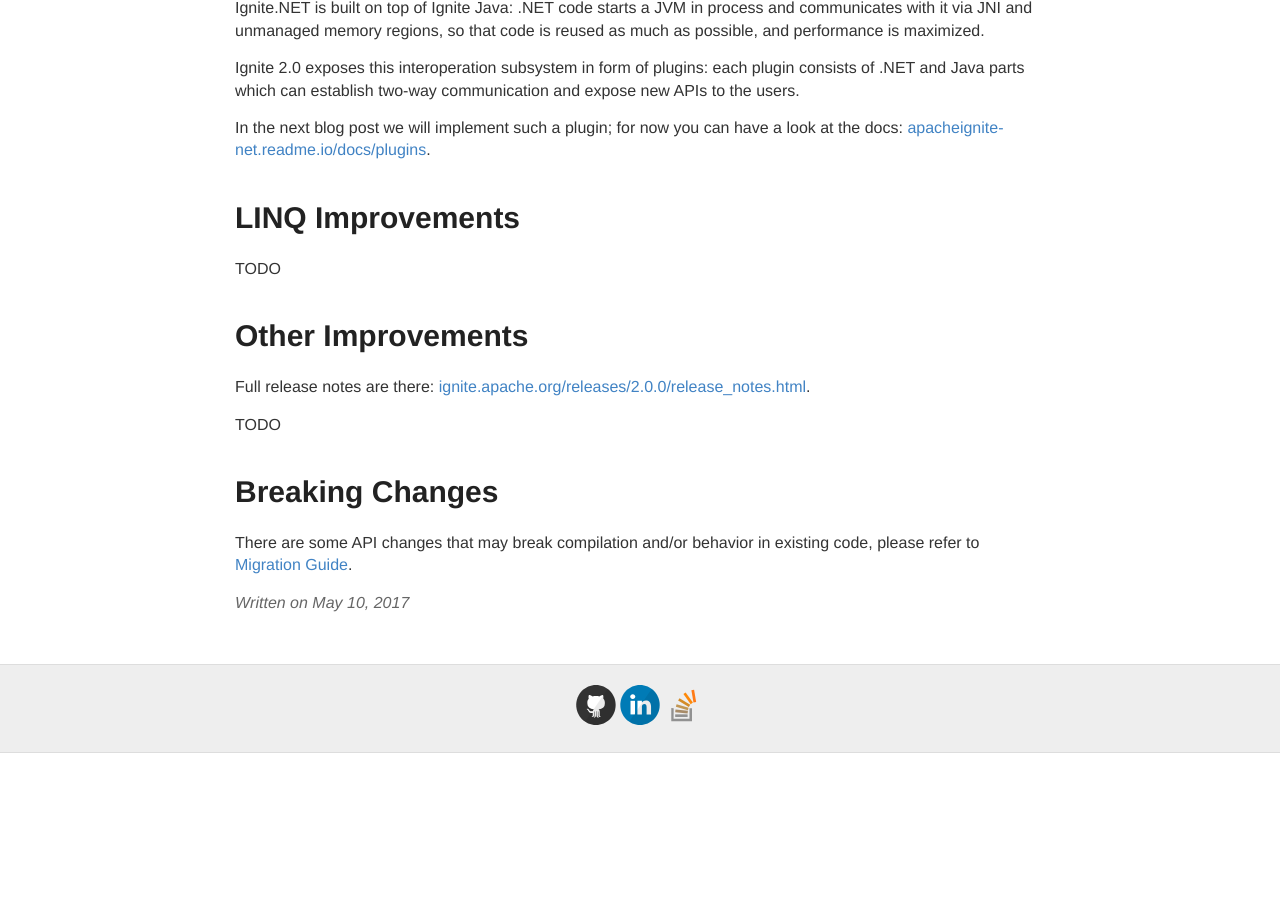
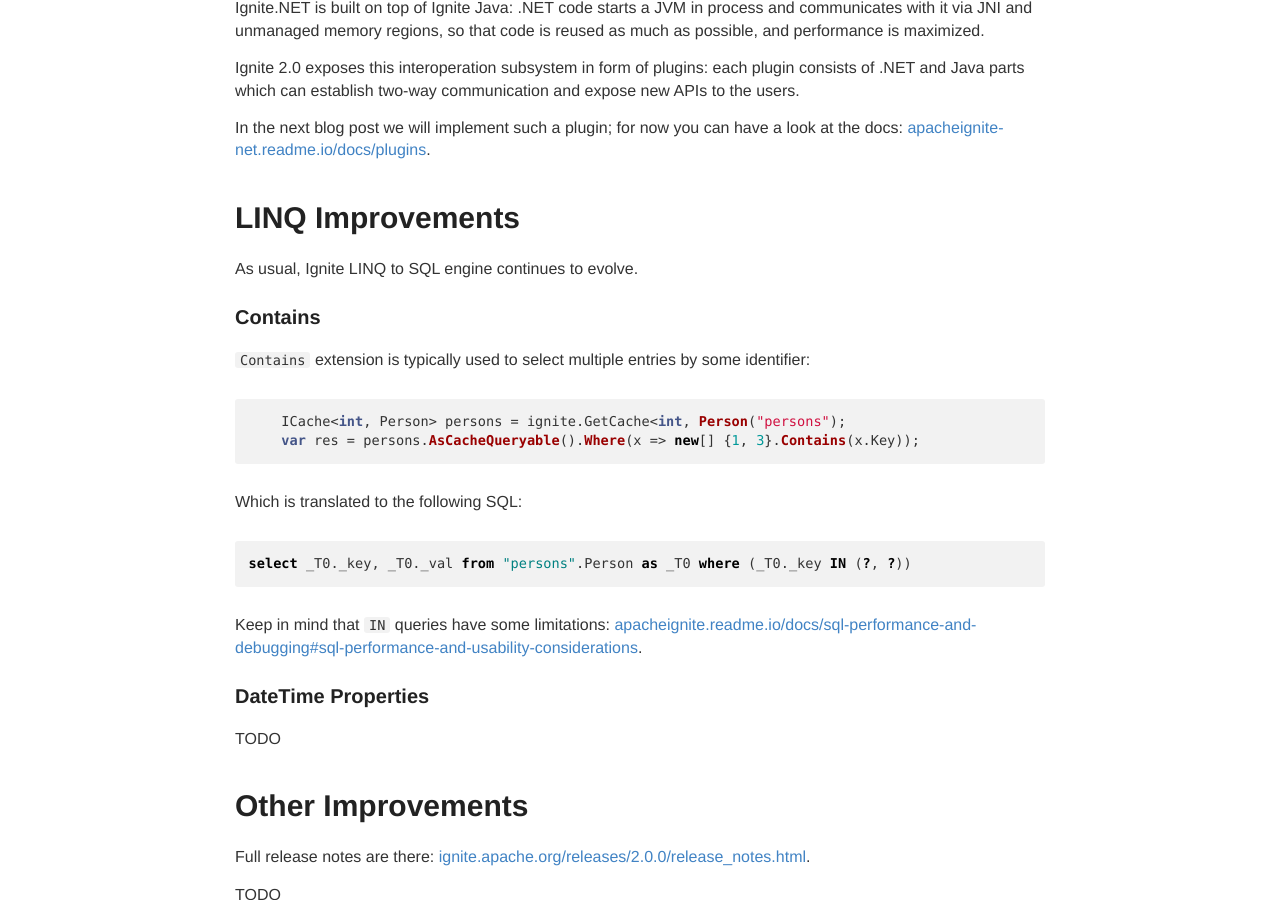
Before and after one commit to ptupitsyn/ptupitsyn.github.io, a Jekyll site: the page built from _posts/2017-05-10-Whats-New-In-Ignite-Net-2.0.md, in a window 1280 px wide and 900 px high, scrolled down 3280 px. Built offline with Jekyll 4.4.1, drawn with Linux system fonts in a browser that asks for light colours; comment, search, counter and statistics services are not loaded; before the commit the page ends 4033 px from its top, so only the background shows below that.

Commit message:
wip LINQ

````diff
--- a/_posts/2017-05-10-Whats-New-In-Ignite-Net-2.0.md
+++ b/_posts/2017-05-10-Whats-New-In-Ignite-Net-2.0.md
@@ -155,7 +155,28 @@
 
 # LINQ Improvements
 
+As usual, Ignite LINQ to SQL engine continues to evolve.
+
+### Contains
+`Contains` extension is typically used to select multiple entries by some identifier:
+
+```cs
+    ICache<int, Person> persons = ignite.GetCache<int, Person("persons");
+    var res = persons.AsCacheQueryable().Where(x => new[] {1, 3}.Contains(x.Key));
+```
+
+Which is translated to the following SQL:
+
+```sql
+select _T0._key, _T0._val from "persons".Person as _T0 where (_T0._key IN (?, ?))
+```
+
+Keep in mind that `IN` queries have some limitations: [apacheignite.readme.io/docs/sql-performance-and-debugging#sql-performance-and-usability-considerations](https://apacheignite.readme.io/docs/sql-performance-and-debugging#sql-performance-and-usability-considerations).
+
+### DateTime Properties
+
 TODO
+
 
 # Other Improvements
 
````
